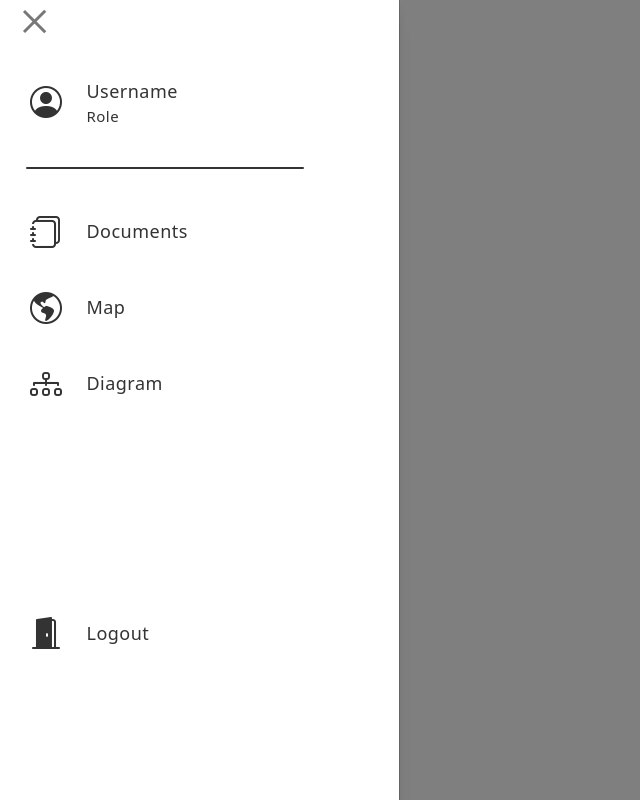
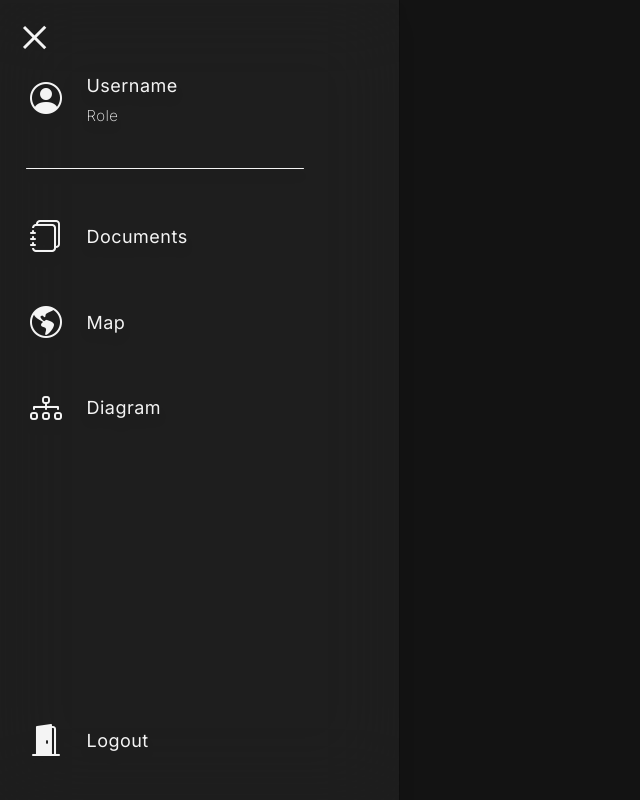
Before and after one commit to oguzhaaan/02-Kiruna-Explorer, a React (Vite) app in the folder kiruna-explorer-client/: page / in a window 1280 px wide. Both pictures are taken after a click on the button 39 px from the left and 21 px from the top of the page. Shown: the whole page, without its empty margins (0-640 px from the left). Built offline with nearby package versions, Linux system fonts and the light colour scheme.

Commit message:
Navbar completed

```diff
--- a/kiruna-explorer-client/src/App.css
+++ b/kiruna-explorer-client/src/App.css
@@ -10,8 +10,8 @@
     --senary-color: #f9a826;
     --septenary-color: #f9a826;
     --octonary-color: #f9a826;
-    --nonary-color: #f9a826;
-    --navbar-bg: #2B2B2B;
+    --white-text: #F4F4F4;
+    --navbar-bg: #2b2b2b80;
 }
 
 @tailwind base;
@@ -21,7 +21,7 @@
 body {
     margin: 0;
     padding: 0;
-    font-family: 'Inter', sans-serif;
+    font-family: 'Inter';
     font-weight: 400;
     font-style: normal;
     letter-spacing: 0.03em;
@@ -31,7 +31,8 @@ body {
     line-height: 1.8;
     -webkit-font-smoothing: antialiased;
     box-sizing: content-box;
-    color: #131313;
+    background: #131313;
+    color: var(--white-text);
 }
 
 /*------ General--------*/
@@ -54,7 +55,7 @@ body {
 .toggler-bar{
     width: 30px;
     height: 3px;
-    background-color: #777777;
+    background-color: var(--white-text);
     display: block;
     transition: all 0.2s;
 }
@@ -96,11 +97,11 @@ body {
 
 /* Color of Toggler when collapsed */
 .navbar-toggler.collapsed .toggler-bar {
-    background-color: #777777;
+    background-color: var(--white-text);
 }
 
 .custom-toggler {
-    z-index: 1051; /* Mantiene il toggle sopra l’Offcanvas (Bootstrap usa 1050 per il suo z-index di Offcanvas) */
+    z-index: 2000; /* Mantiene il toggle sopra l’Offcanvas (Bootstrap usa 1050 per il suo z-index di Offcanvas) */
   }
 
   .offcanvas-content {
@@ -110,15 +111,13 @@ body {
     gap: 20px;                   /* Distanza tra gli elementi */
     padding: 10px;               /* Padding per distanziare dal bordo */
     text-align:left;          /* Centra il testo */
-    cursor: pointer;
     width: 100%;
   }
 
   /* Stile individuale per ciascun elemento */
   .offcanvas-content {
     font-size: 18px;             /* Dimensione del testo */
-    font-weight: 500;            /* Peso del testo */
-    color: #333;                 /* Colore del testo */
+    font-weight: 400;            /* Peso del testo */
   }
 
   .offcanvas-item {
@@ -129,31 +128,27 @@ body {
 
   /* Effetto hover */
   .offcanvas-item:hover {
-    background-color: #f0f0f0;   /* Cambia il colore di sfondo al passaggio del mouse */
+    background-color: #707070;   /* Cambia il colore di sfondo al passaggio del mouse */
   }
 
   .offcanvas-content-small {
     font-size: 15px;             /* Dimensione del testo */
-    font-weight: 400;            /* Peso del testo */
-    color: #333;                 /* Colore del testo */
+    font-weight: 200;            /* Peso del testo */
   }
 
   .separator {
-    height: 2px;              /* Spessore della linea */
-    background-color: #333;
+    height: 1px;              /* Spessore della linea */
+    background-color: var(--white-text);
     margin: 15px 0;           /* Margine sopra e sotto la linea */
     width: 80%;              /* Larghezza della linea */
     border-radius: 20px;
   }
 
   .offcanvas-footer {
-    margin-top: 50% !important;
     display:flex;
     padding: 10px;
     text-align: left;
-    font-size: 18px;
-    font-weight: 500;
-    color: #333;
+    font-weight: 400;
     align-items:start;
     cursor: pointer;      /* Aggiungi un cursore se è un link o pulsante */
     width: 100%;
--- a/kiruna-explorer-client/src/App.jsx
+++ b/kiruna-explorer-client/src/App.jsx
@@ -1,5 +1,4 @@
 import { useEffect, useState } from "react";
-import "./App.css";
 import { Container } from "react-bootstrap";
 import { Route, Routes, Outlet } from "react-router-dom";
 import { useUserContext } from "./contexts/UserContext.jsx";
@@ -18,14 +17,15 @@ function App() {
         <Route element={
           <>
           <NavHeader/>
-          <Container fluid>
+          <Container fluid className="m-0 p-0">
             <Outlet/>
           </Container>
           </>
         }>
 
         <Route index element={
-          <></>
+          <>
+          </>
         } />
 
         </Route>
--- a/kiruna-explorer-client/src/Components/NavHeader.jsx
+++ b/kiruna-explorer-client/src/Components/NavHeader.jsx
@@ -3,22 +3,22 @@ import {Navbar,Nav, Container, Offcanvas, Row, Col} from "react-bootstrap"
 function NavHeader () {
 
     return(
-        <Navbar expand="false" className="">
+        <Navbar expand="false" className="fixed z-[20000]">
           <Container fluid>
             <Navbar.Toggle
-                className="navbar-toggler custom-toggler"
+                className="navbar-toggler custom-toggler mt-4"
                 aria-controls="basic-navbar-nav"
                 >
                 <span className="toggler-bar"></span>
                 <span className="toggler-bar middle-bar"></span>
                 <span className="toggler-bar"></span>
             </Navbar.Toggle>
-            <Navbar.Offcanvas id="basic-navbar-nav" className="navbar-bg drop-shadow-xl">
-                <Offcanvas.Body>
+            <Navbar.Offcanvas id="basic-navbar-nav" className="drop-shadow-xl backdrop-blur-2xl bg-navbar text-white_text overflow-hidden" backdrop= {false}>
+                <Offcanvas.Body className="flex flex-col justify-between">
                 <div className="offcanvas-content">
-                    <Row className="mt-5 offcanvas-item w-100 p-1">
+                    <Row className="mt-10 w-100 p-1">
                         <Col xs="auto">
-                            <i class="bi bi-person-circle fs-2 align-middle"></i>
+                            <i className="bi bi-person-circle fs-2 align-middle"></i>
                         </Col>
                         <Col>
                             <Row>
@@ -34,7 +34,7 @@ function NavHeader () {
                     <div className="separator"></div>
                     <Row className="offcanvas-item w-100 p-1">
                         <Col xs="auto">
-                            <i class="bi bi-journals fs-2 align-middle"></i>
+                            <i className="bi bi-journals fs-2 align-middle"></i>
                         </Col>
                         <Col className="my-auto">
                             Documents
@@ -42,7 +42,7 @@ function NavHeader () {
                     </Row>
                     <Row className="offcanvas-item w-100 p-1">
                         <Col xs="auto">
-                            <i class="bi bi-globe-americas fs-2 align-middle"></i>
+                            <i className="bi bi-globe-americas fs-2 align-middle"></i>
                         </Col>
                         <Col className="my-auto">
                             Map
@@ -50,22 +50,23 @@ function NavHeader () {
                     </Row>
                     <Row className="offcanvas-item w-100 p-1">
                         <Col xs="auto">
-                            <i class="bi bi-diagram-3 fs-2 align-middle"></i>
+                            <i className="bi bi-diagram-3 fs-2 align-middle"></i>
                         </Col>
                         <Col className="my-auto">
                             Diagram
                         </Col>
                     </Row>
-                    <Row className="offcanvas-footer offcanvas-item w-100 p-1">
+                </div>
+                <div className="offcanvas-content">
+                    <Row className="offcanvas-item w-100 p-1">
                         <Col xs="auto">
-                            <i class="bi bi-door-open-fill fs-2 align-middle"></i>
+                            <i className="bi bi-door-open-fill fs-2 align-middle"></i>
                         </Col>
                         <Col className="my-auto">
                             Logout
                         </Col>
                     </Row>
                 </div>
-
                 </Offcanvas.Body>
             </Navbar.Offcanvas>
           </Container>
--- a/kiruna-explorer-client/tailwind.config.js
+++ b/kiruna-explorer-client/tailwind.config.js
@@ -3,16 +3,19 @@ export default {
   content: [
     "./index.html",
     "./src/**/*.{js,ts,jsx,tsx}",
+    "./src/App.css"
   ],
   theme: {
     extend: {
       colors: {
         primary_color: 'var(--primary-color)',
+        white_text: 'var(--white-text)'
       },
       backgroundColor: {
-        navbar_color: 'var(--navbar-bg)'
-      }
+        navbar: 'var(--navbar-bg)',
+      },
     },
   },
   plugins: [],
+  important: true
 }
```
